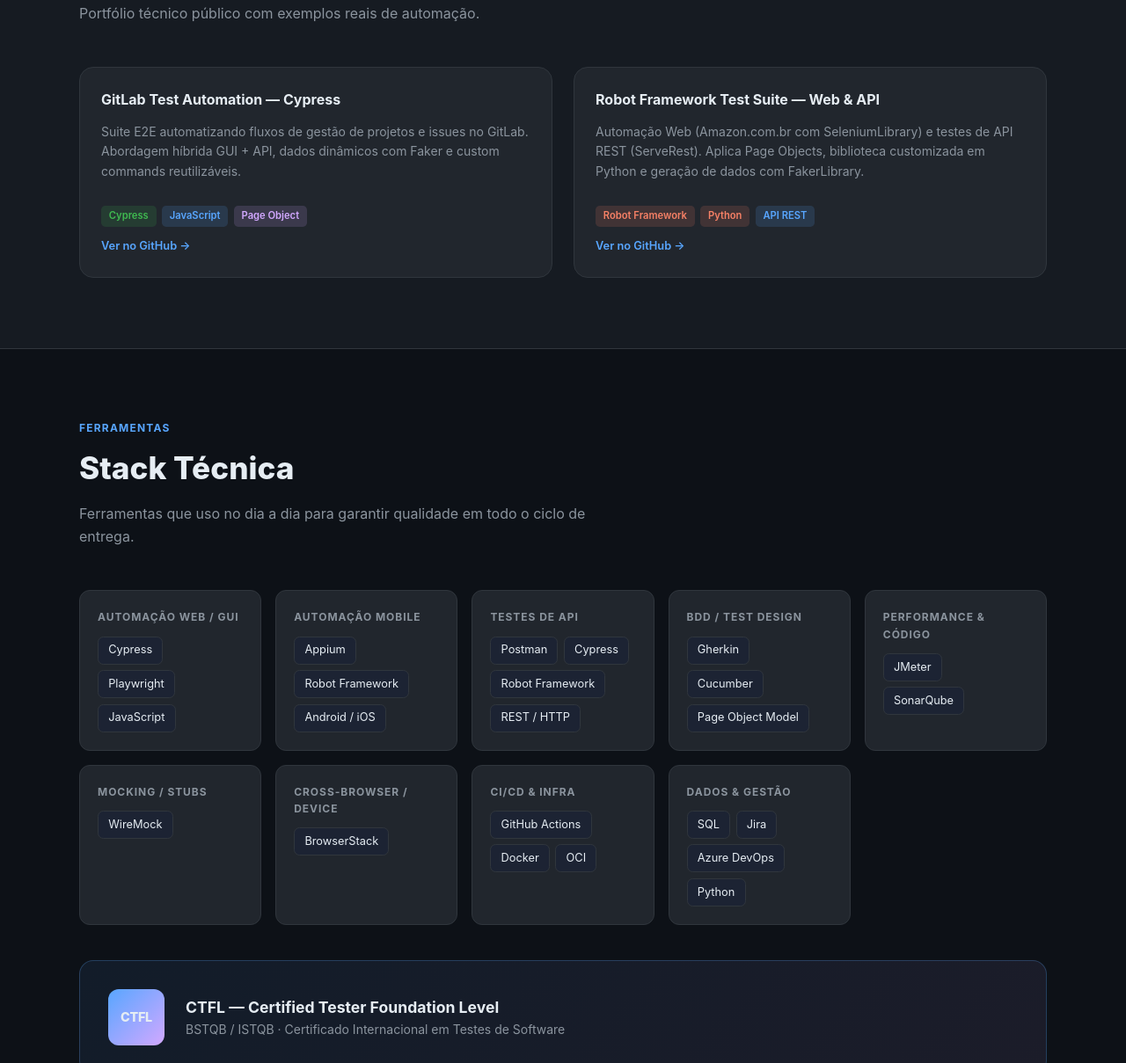
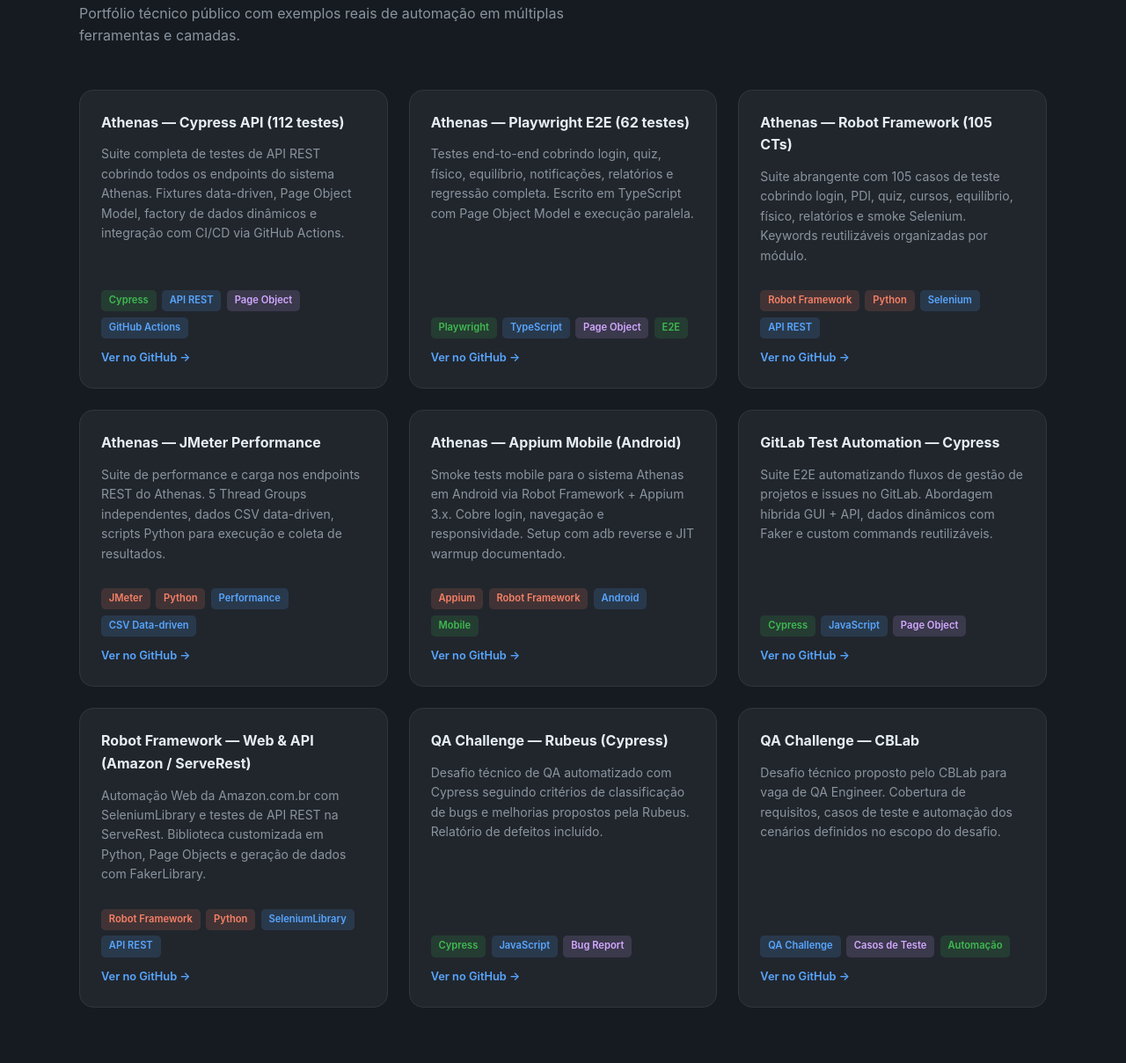
Before and after one commit to Victorios990/portfolio, a plain HTML site: page index.html in a window 1280 px wide. Shown: the part 4556-5765 px from the top of the page at 88% size. Drawn offline with Linux system fonts and the light colour scheme.

Commit message:
feat: expande seção de projetos com todos os 9 repositórios de QA

```diff
--- a/index.html
+++ b/index.html
@@ -728,9 +728,85 @@
   <div class="container">
     <div class="section-label">Open Source</div>
     <h2 class="section-title">Projetos no GitHub</h2>
-    <p class="section-desc">Portfólio técnico público com exemplos reais de automação.</p>
+    <p class="section-desc">Portfólio técnico público com exemplos reais de automação em múltiplas ferramentas e camadas.</p>
 
     <div class="projects-grid">
+
+      <div class="project-card">
+        <div class="project-name">Athenas — Cypress API (112 testes)</div>
+        <div class="project-desc">
+          Suite completa de testes de API REST cobrindo todos os endpoints do sistema Athenas.
+          Fixtures data-driven, Page Object Model, factory de dados dinâmicos e integração com CI/CD via GitHub Actions.
+        </div>
+        <div class="step-tags">
+          <span class="tag tag-green">Cypress</span>
+          <span class="tag tag-blue">API REST</span>
+          <span class="tag tag-purple">Page Object</span>
+          <span class="tag tag-blue">GitHub Actions</span>
+        </div>
+        <a class="project-link" href="https://github.com/Victorios990/athenas-cypress-tests" target="_blank">Ver no GitHub →</a>
+      </div>
+
+      <div class="project-card">
+        <div class="project-name">Athenas — Playwright E2E (62 testes)</div>
+        <div class="project-desc">
+          Testes end-to-end cobrindo login, quiz, físico, equilíbrio, notificações, relatórios e regressão completa.
+          Escrito em TypeScript com Page Object Model e execução paralela.
+        </div>
+        <div class="step-tags">
+          <span class="tag tag-green">Playwright</span>
+          <span class="tag tag-blue">TypeScript</span>
+          <span class="tag tag-purple">Page Object</span>
+          <span class="tag tag-green">E2E</span>
+        </div>
+        <a class="project-link" href="https://github.com/Victorios990/athenas-playwright-tests" target="_blank">Ver no GitHub →</a>
+      </div>
+
+      <div class="project-card">
+        <div class="project-name">Athenas — Robot Framework (105 CTs)</div>
+        <div class="project-desc">
+          Suite abrangente com 105 casos de teste cobrindo login, PDI, quiz, cursos, equilíbrio, físico, relatórios
+          e smoke Selenium. Keywords reutilizáveis organizadas por módulo.
+        </div>
+        <div class="step-tags">
+          <span class="tag tag-orange">Robot Framework</span>
+          <span class="tag tag-orange">Python</span>
+          <span class="tag tag-blue">Selenium</span>
+          <span class="tag tag-blue">API REST</span>
+        </div>
+        <a class="project-link" href="https://github.com/Victorios990/athenas-robot-tests" target="_blank">Ver no GitHub →</a>
+      </div>
+
+      <div class="project-card">
+        <div class="project-name">Athenas — JMeter Performance</div>
+        <div class="project-desc">
+          Suite de performance e carga nos endpoints REST do Athenas. 5 Thread Groups independentes,
+          dados CSV data-driven, scripts Python para execução e coleta de resultados.
+        </div>
+        <div class="step-tags">
+          <span class="tag tag-orange">JMeter</span>
+          <span class="tag tag-orange">Python</span>
+          <span class="tag tag-blue">Performance</span>
+          <span class="tag tag-blue">CSV Data-driven</span>
+        </div>
+        <a class="project-link" href="https://github.com/Victorios990/athenas-jmeter-tests" target="_blank">Ver no GitHub →</a>
+      </div>
+
+      <div class="project-card">
+        <div class="project-name">Athenas — Appium Mobile (Android)</div>
+        <div class="project-desc">
+          Smoke tests mobile para o sistema Athenas em Android via Robot Framework + Appium 3.x.
+          Cobre login, navegação e responsividade. Setup com adb reverse e JIT warmup documentado.
+        </div>
+        <div class="step-tags">
+          <span class="tag tag-orange">Appium</span>
+          <span class="tag tag-orange">Robot Framework</span>
+          <span class="tag tag-blue">Android</span>
+          <span class="tag tag-green">Mobile</span>
+        </div>
+        <a class="project-link" href="https://github.com/Victorios990/athenas-appium-tests" target="_blank">Ver no GitHub →</a>
+      </div>
+
       <div class="project-card">
         <div class="project-name">GitLab Test Automation — Cypress</div>
         <div class="project-desc">
@@ -742,26 +818,52 @@
           <span class="tag tag-blue">JavaScript</span>
           <span class="tag tag-purple">Page Object</span>
         </div>
-        <a class="project-link" href="https://github.com/Victorios990/cypress" target="_blank">
-          Ver no GitHub →
-        </a>
+        <a class="project-link" href="https://github.com/Victorios990/cypress" target="_blank">Ver no GitHub →</a>
       </div>
 
       <div class="project-card">
-        <div class="project-name">Robot Framework Test Suite — Web & API</div>
+        <div class="project-name">Robot Framework — Web & API (Amazon / ServeRest)</div>
         <div class="project-desc">
-          Automação Web (Amazon.com.br com SeleniumLibrary) e testes de API REST (ServeRest).
-          Aplica Page Objects, biblioteca customizada em Python e geração de dados com FakerLibrary.
+          Automação Web da Amazon.com.br com SeleniumLibrary e testes de API REST na ServeRest.
+          Biblioteca customizada em Python, Page Objects e geração de dados com FakerLibrary.
         </div>
         <div class="step-tags">
           <span class="tag tag-orange">Robot Framework</span>
           <span class="tag tag-orange">Python</span>
+          <span class="tag tag-blue">SeleniumLibrary</span>
           <span class="tag tag-blue">API REST</span>
         </div>
-        <a class="project-link" href="https://github.com/Victorios990/testandoComRobotFramework" target="_blank">
-          Ver no GitHub →
-        </a>
+        <a class="project-link" href="https://github.com/Victorios990/testandoComRobotFramework" target="_blank">Ver no GitHub →</a>
       </div>
+
+      <div class="project-card">
+        <div class="project-name">QA Challenge — Rubeus (Cypress)</div>
+        <div class="project-desc">
+          Desafio técnico de QA automatizado com Cypress seguindo critérios de classificação de bugs
+          e melhorias propostos pela Rubeus. Relatório de defeitos incluído.
+        </div>
+        <div class="step-tags">
+          <span class="tag tag-green">Cypress</span>
+          <span class="tag tag-blue">JavaScript</span>
+          <span class="tag tag-purple">Bug Report</span>
+        </div>
+        <a class="project-link" href="https://github.com/Victorios990/automation-test-rubeus" target="_blank">Ver no GitHub →</a>
+      </div>
+
+      <div class="project-card">
+        <div class="project-name">QA Challenge — CBLab</div>
+        <div class="project-desc">
+          Desafio técnico proposto pelo CBLab para vaga de QA Engineer. Cobertura de requisitos,
+          casos de teste e automação dos cenários definidos no escopo do desafio.
+        </div>
+        <div class="step-tags">
+          <span class="tag tag-blue">QA Challenge</span>
+          <span class="tag tag-purple">Casos de Teste</span>
+          <span class="tag tag-green">Automação</span>
+        </div>
+        <a class="project-link" href="https://github.com/Victorios990/testeCBLab" target="_blank">Ver no GitHub →</a>
+      </div>
+
     </div>
   </div>
 </section>
```
